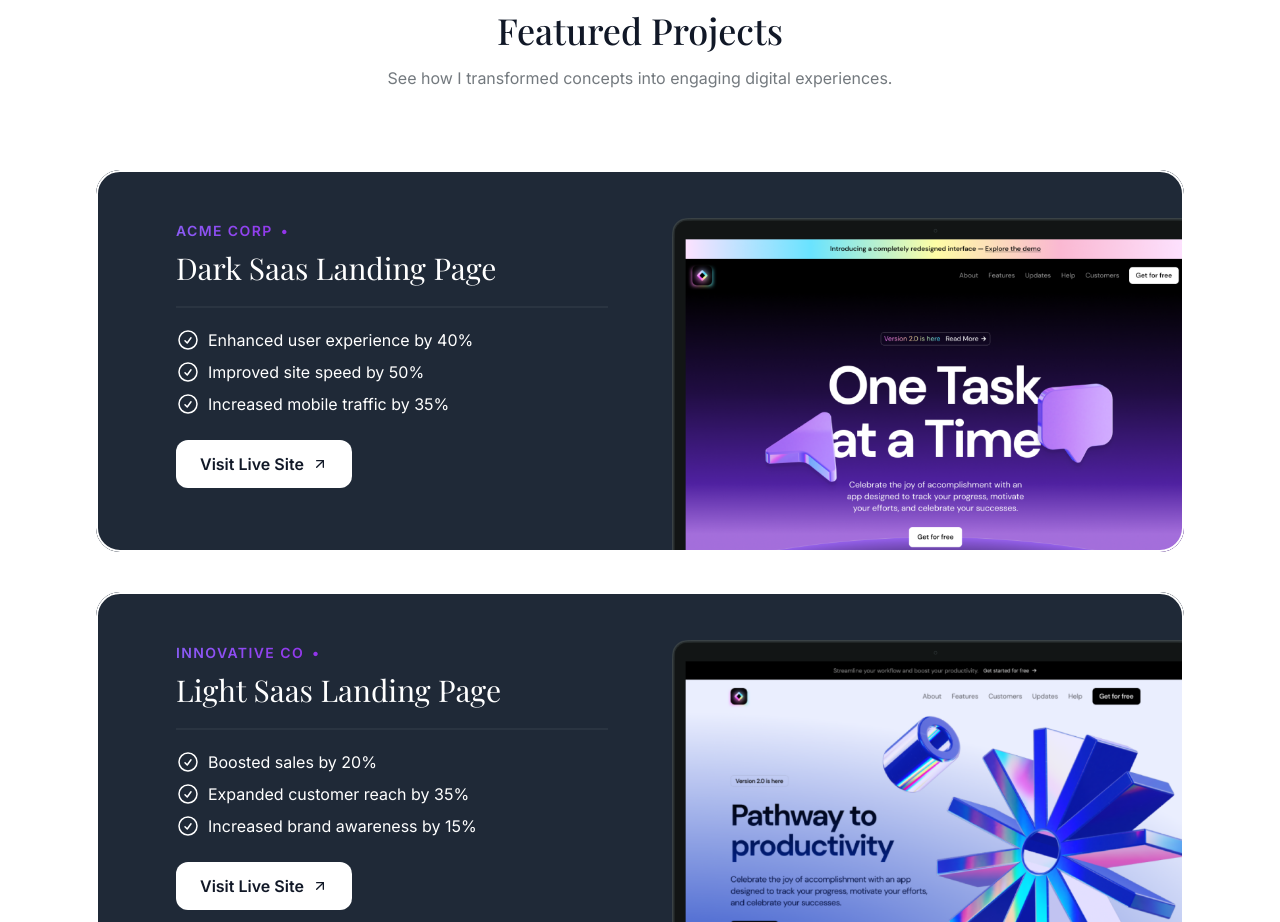
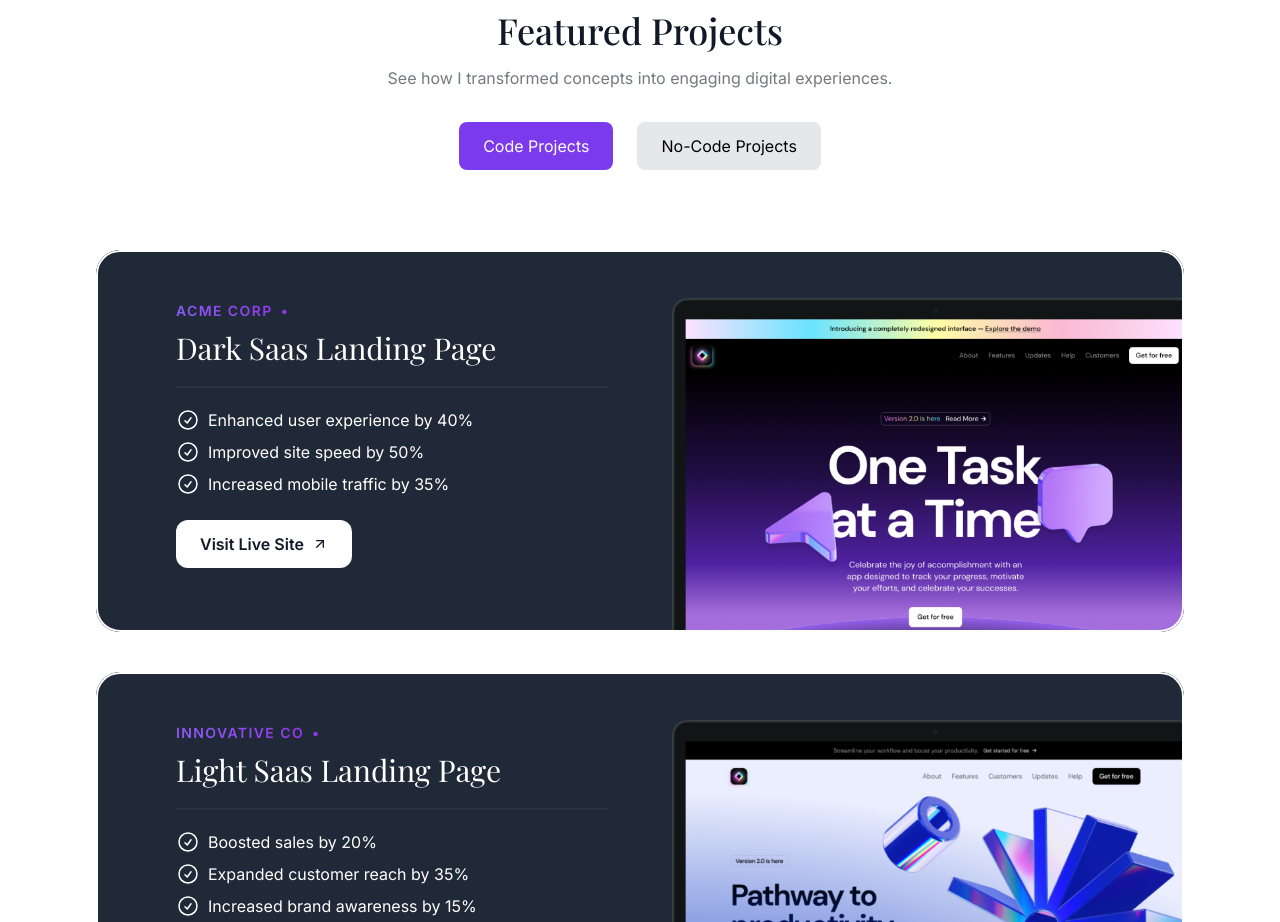
Before and after one commit to bhaumik-dev/bhaumik-dev-portfolio, a Next.js app: page / in a window 1280 px wide. Shown: the part 940-1862 px from the top of the page. Built offline with nearby package versions, Linux system fonts and the light colour scheme; a web font is replaced by a local one.

Commit message:
Added tabs in Projects section

```diff
--- a/src/sections/Projects.tsx
+++ b/src/sections/Projects.tsx
@@ -1,3 +1,6 @@
+"use client";
+
+import { useState } from "react";
 import darkSaasLandingPage from "@/assets/images/dark-saas-landing-page.png";
 import lightSaasLandingPage from "@/assets/images/light-saas-landing-page.png";
 import aiStartupLandingPage from "@/assets/images/ai-startup-landing-page.png";
@@ -7,7 +10,8 @@ import ArrowUprightIcon from "@/assets/icons/arrow-up-right.svg";
 import { SectionHeader } from "@/components/SectionHeader";
 import { Card } from "@/components/Cards";
 
-const portfolioProjects = [
+// First set of projects
+const portfolioProjects1 = [
   {
     company: "Acme Corp",
     year: "2022",
@@ -46,7 +50,55 @@ const portfolioProjects = [
   },
 ];
 
+// Second set of projects (replace with your own data)
+const portfolioProjects2 = [
+  {
+    company: "Tech Solutions",
+    year: "2023",
+    title: "E-commerce Platform",
+    results: [
+      { title: "Increased sales by 25%" },
+      { title: "Improved load times by 40%" },
+      { title: "Enhanced SEO performance" },
+    ],
+    link: "https://example.com/project1",
+    image: darkSaasLandingPage,
+  },
+  {
+    company: "Digital Labs",
+    year: "2022",
+    title: "Corporate Website",
+    results: [
+      { title: "Increased user engagement by 30%" },
+      { title: "Reduced bounce rate by 20%" },
+      { title: "Improved mobile responsiveness" },
+    ],
+    link: "https://example.com/project2",
+    image: lightSaasLandingPage,
+  },
+  {
+    company: "Future Innovations",
+    year: "2023",
+    title: "AI Dashboard",
+    results: [
+      { title: "Improved data accuracy by 35%" },
+      { title: "Streamlined user interface" },
+      { title: "Increased user satisfaction by 20%" },
+    ],
+    link: "https://example.com/project3",
+    image: aiStartupLandingPage,
+  },
+];
+
 export const ProjectsSection = () => {
+  // State to track which tab is active
+  const [activeTab, setActiveTab] = useState(1);
+
+  // Function to handle tab switching
+  const handleTabClick = (tabIndex: number) => {
+    setActiveTab(tabIndex);
+  };
+
   return (
     <section className="lg:py-20 pb-16 mb-4">
       <div className="container">
@@ -56,8 +108,34 @@ export const ProjectsSection = () => {
           description="See how I transformed concepts into engaging digital experiences."
         />
 
+        {/* Tab navigation */}
+        <div className="flex justify-center mt-8 gap-3 sm:gap-2 ">
+          <button
+            className={`px-6 py-3 mx-2 ${
+              activeTab === 1
+                ? "bg-violet-600 text-white"
+                : "bg-gray-200 text-black"
+            } rounded-lg`}
+            onClick={() => handleTabClick(1)}
+          >
+            Code Projects
+          </button>
+          <button
+            className={`px-6 py-3 mx-2 ${
+              activeTab === 2
+                ? "bg-violet-600 text-white"
+                : "bg-gray-200 text-black"
+            } rounded-lg`}
+            onClick={() => handleTabClick(2)}
+          >
+            No-Code Projects
+          </button>
+        </div>
+
+        {/* Cards */}
         <div className="flex flex-col mt-10 gap-10 md:mt-20">
-          {portfolioProjects.map((project, projectIndex) => (
+          {(activeTab === 1 ? portfolioProjects1 : portfolioProjects2).map(
+            (project, projectIndex) => (
               <Card
                 key={project.title}
                 className="px-8 pt-8 pb-0 lg:pt-12 lg:px-20 md:pt-12 md:px-10 pointer-events-none sticky"
@@ -101,7 +179,8 @@ export const ProjectsSection = () => {
                   </div>
                 </div>
               </Card>
-          ))}
+            )
+          )}
         </div>
       </div>
     </section>
```
Lines whose indentation alone changed are shown as unchanged.
